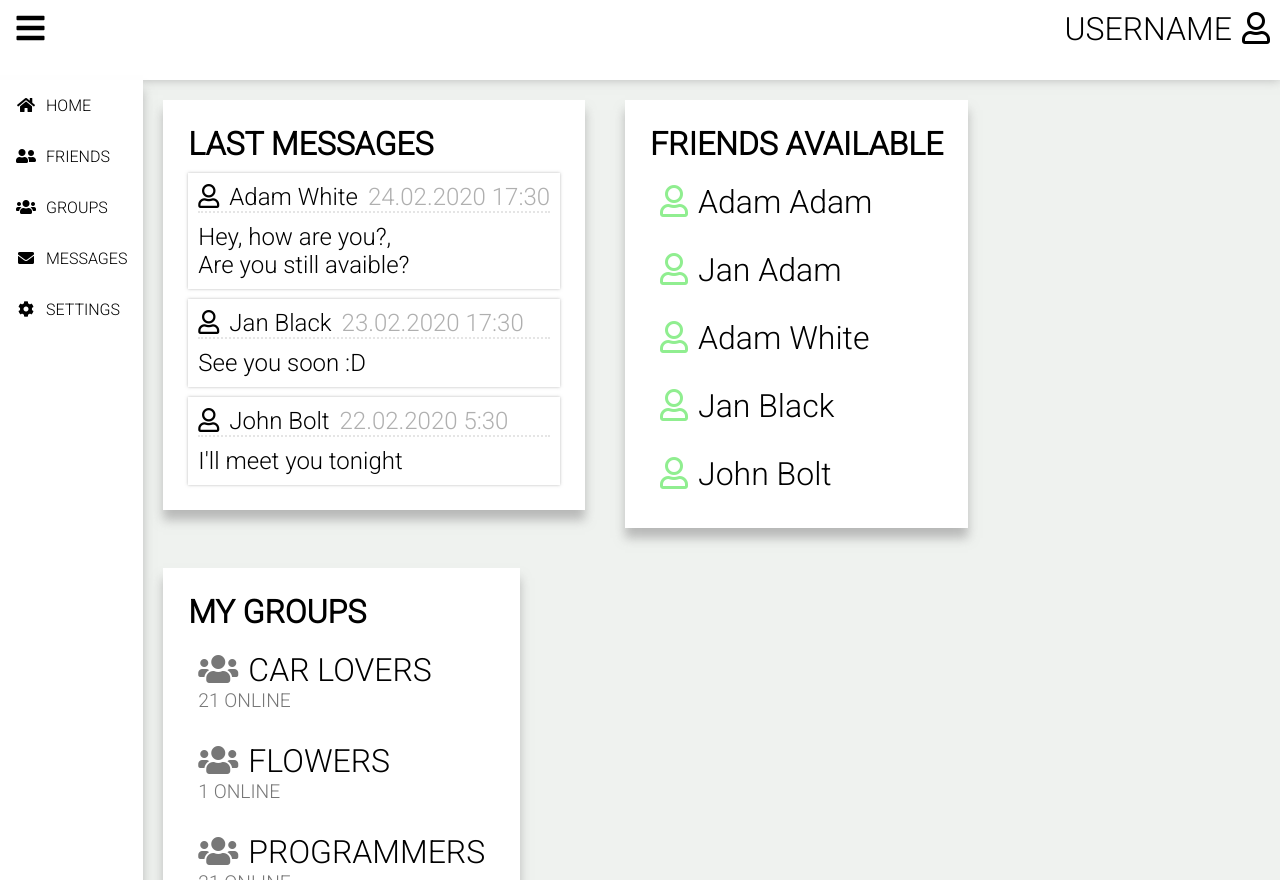
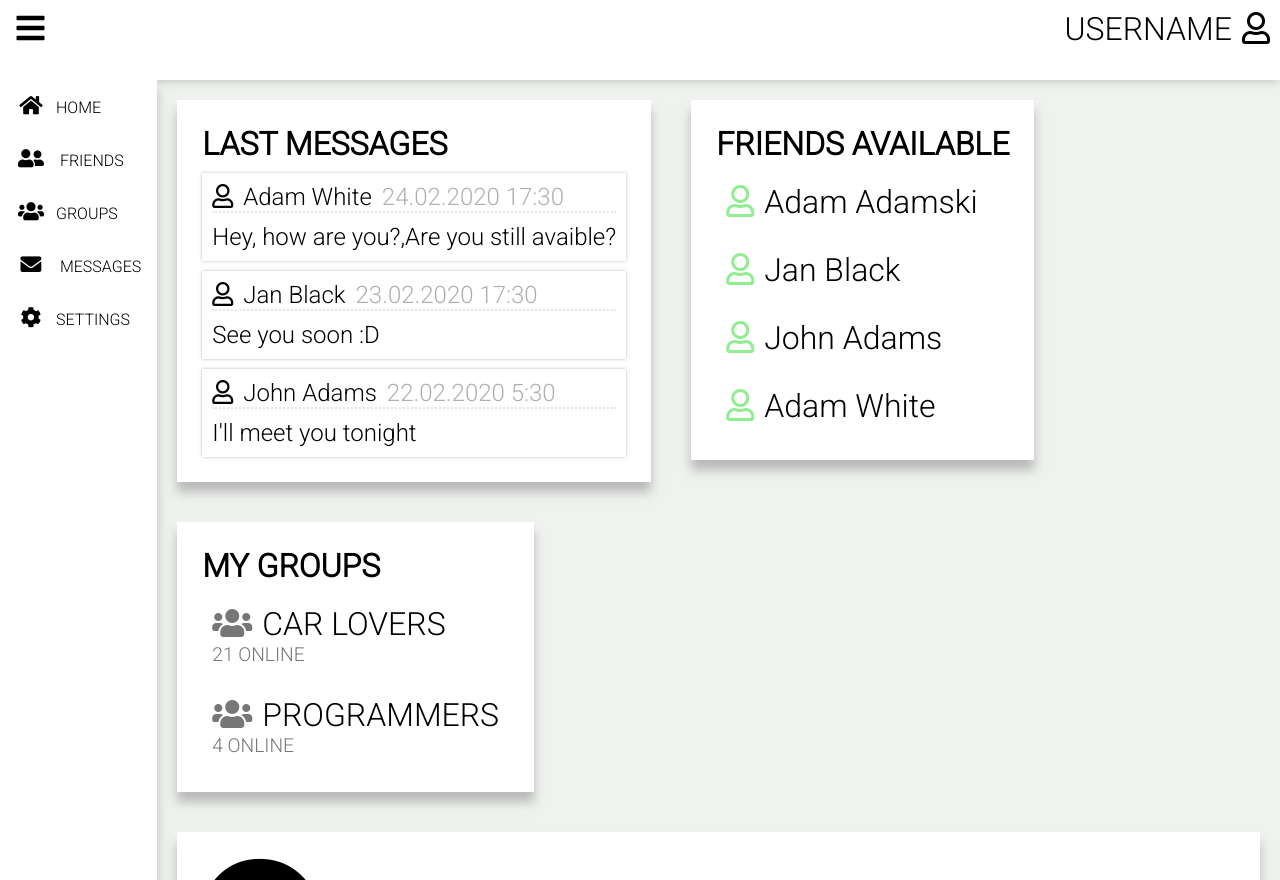
Before and after one commit to kaczormp4/firstreactapp, a React (Create React App) app: page / in a window 1280 px wide. Built offline with nearby package versions, Linux system fonts and the light colour scheme.

Commit message:
navbar animation

```diff
--- a/public/index.html
+++ b/public/index.html
@@ -36,7 +36,7 @@
       work correctly both with client-side routing and a non-root public URL.
       Learn how to configure a non-root public URL by running `npm run build`.
     -->
-    <title>React App</title>
+    <title>Example React App</title>
   </head>
   <body>
     <noscript>You need to enable JavaScript to run this app.</noscript>
--- a/src/components/Content.js
+++ b/src/components/Content.js
@@ -2,80 +2,50 @@ import React, {useState} from 'react'
 import { Link } from 'react-router-dom'
 import './Content.css';
 import LeftMenu from './LeftMenu';
+import data from './data.js';
 
+const LastMessages=({message})=>(
+    <div className='last-messages-box '>
+    <i className='far fa-user' />
+    <span>{message.senderName} {message.senderSurname}</span>
+    <h7>{message.date}</h7>
+    <div className='last-messages-text'>
+    {message.contents}
+    </div>
+   </div>
+)
+const FriendsAvailable=({user}) =>(
+    <div className='friendbox'>
+    <i className='far fa-user' />
+    {user.name} {user.surname}
+   </div>
+)
+const MyGroups=({group}) =>(
+    <div className='mygropus-box'>
+    <i className="fas fa-users" />
+    {group.groupName}
+    <p>{group.usersOnline} ONLINE</p>
+    </div>
+)
 function Content() {
+    const usersFriends = data.users.map(user=> <FriendsAvailable key={user.id} user={user}/>)
+    const myGroups = data.groups.map(group=> <MyGroups key={group.id} group={group}/>)
+    const lastMessages = data.messages.map(message=> <LastMessages key={message.id} message={message}/>)
     return (
         <main>
             <LeftMenu/>
            <div className='main-content'>
                <div className='content-boxes'>
                    <h1>LAST MESSAGES</h1>
-                   <div className='last-messages-box '>
-                    <i className='far fa-user' />
-                    <span>Adam White</span>
-                    <h7>24.02.2020 17:30</h7>
-                    <div className='last-messages-text'>
-                        Hey, how are you?,<br/>
-                        Are you still avaible?
-                    </div>
-                   </div>
-                   <div className='last-messages-box '>
-                    <i className='far fa-user' />
-                    <span>Jan Black</span>
-                    <h7>23.02.2020 17:30</h7>
-                    <div className='last-messages-text'>
-                        See you soon :D
-                    </div>
-                   </div>
-                   <div className='last-messages-box '>
-                    <i className='far fa-user' />
-                    <span>John Bolt</span>
-                    <h7>22.02.2020 5:30</h7>
-                    <div className='last-messages-text'>
-                        I'll meet you tonight
-                    </div>
-                   </div>
+                    {lastMessages}
                </div>
                <div className='content-boxes'>
                    <h1>FRIENDS AVAILABLE</h1>
-                   <div className='friendbox'>
-                    <i className='far fa-user' />
-                    Adam Adam
-                   </div>
-                   <div className='friendbox'>
-                    <i className='far fa-user' />
-                    Jan Adam
-                   </div>
-                   <div className='friendbox'>
-                   <i className='far fa-user' />
-                    Adam White
-                   </div>
-                   <div className='friendbox'>
-                   <i className='far fa-user' />
-                    Jan Black
-                   </div>
-                   <div className='friendbox'>
-                   <i className='far fa-user' />
-                    John Bolt
-                   </div>
+                    {usersFriends}
                </div>
                <div className='content-boxes'>
                 <h1>MY GROUPS</h1>
-                <div className='mygropus-box'>
-                    <i className="fas fa-users" />
-                    CAR LOVERS
-                    <p>21 ONLINE</p>
-                </div>
-                <div className='mygropus-box'>
-                    <i className="fas fa-users" />
-                    FLOWERS
-                    <p>1 ONLINE</p>
-                </div>
-                <div className='mygropus-box'>
-                    <i className="fas fa-users" />
-                    programmers
-                    <p>21 ONLINE</p>
-                </div>
+                {myGroups}
                </div>
                <div className='content-boxes'>
                 <a href="https://github.com/kaczormp4">
--- a/src/components/LeftMenu.css
+++ b/src/components/LeftMenu.css
@@ -24,7 +24,8 @@
 }
 
 .nav-item > a > i {
-  width: 20px;
+  width: 30px;
   margin-right: 10px;
   text-align: center;
+  font-size: 1.3em;
 }
--- a/src/components/LeftMenu.js
+++ b/src/components/LeftMenu.js
@@ -18,25 +18,25 @@ function LeftMenu() {
                 <li className='nav-item'>
                     <Link to='/friends' className='nav-links' onClick={closeMobileMenu}>
                         <i className="fas fa-user-friends" />
-                            FRIENDS
+                        <span> FRIENDS</span>
                         </Link>
                 </li>
                 <li className='nav-item'>
                     <Link to='/groups' className='nav-links' onClick={closeMobileMenu}>
                         <i className="fas fa-users" />
-                            GROUPS
+                        <span>GROUPS</span>
                         </Link>
                 </li>
                 <li className='nav-item'>
                     <Link to='/saved' className='nav-links' onClick={closeMobileMenu}>
                         <i className="fas fa-envelope" />
-                            MESSAGES
+                        <span> MESSAGES</span>
                         </Link>
                 </li>
                 <li className='nav-item'>
                     <Link to='/settings' className='nav-links' onClick={closeMobileMenu}>
                         <i className="fas fa-cog" />
-                            SETTINGS
+                        <span>SETTINGS</span>
                         </Link>
                 </li>
             </ul>
--- a/src/components/Navbar.css
+++ b/src/components/Navbar.css
@@ -21,6 +21,9 @@ a:focus {
 .navbar-logo > i {
   color: black;
   font-size: 2em;
+  transition-duration: 0.4s;
+  transition-timing-function: ease-in-out;
+  cursor: pointer;
 }
 .menu-icon > i {
   margin-left: 0.2em;
--- a/src/components/Navbar.js
+++ b/src/components/Navbar.js
@@ -1,11 +1,25 @@
-import React, { useState } from 'react'
-import { Link } from 'react-router-dom'
+import React, { useState } from 'react';
+import { Link } from 'react-router-dom';
 import './Navbar.css';
+import './LeftMenu.css';
 
 function Navbar() {
+
     const [click, setClick] = useState(false);
+    const handleClick = () =>{
+        setClick(!click);
+        let textMenu = document.querySelectorAll(".nav-links span");
+            for(let i=0; i<textMenu.length;i++){
+                if(textMenu[i].style.display==="none"){
+                    console.log("ss")
+                    textMenu[i].style.display=""
+                }else{
+                    textMenu[i].style.display="none"
+                }
+            }
 
-    const handleClick = () => setClick(!click);
+    }
+
     return (
         <>
             <nav className="navbar">
--- /dev/null
+++ b/src/components/data.js
@@ -0,0 +1,68 @@
+const data = {
+    messages:[
+        {
+            id:1,
+            senderName:'Adam',
+            senderSurname:'White',
+            date:'24.02.2020 17:30',
+            contents:'Hey, how are you?,Are you still avaible?',
+        },
+        {
+            id:2,
+            senderName:'Jan',
+            senderSurname:'Black',
+            date:'23.02.2020 17:30',
+            contents:'See you soon :D',
+        },
+        {
+            id:3,
+            senderName:'John',
+            senderSurname:'Adams',
+            date:'22.02.2020 5:30',
+            contents:"I'll meet you tonight",
+        },
+    ],
+    users:[
+        {
+            id:1,
+            age:22,
+            name:"Adam",
+            surname:"Adamski",
+            sex: "male",
+        },
+        {
+            id:2,
+            age:23,
+            name:"Jan",
+            surname:"Black",
+            sex: "male",
+        },
+        {
+            id:3,
+            age:25,
+            name:"John",
+            surname:"Adams",
+            sex: "male",
+        },
+        {
+            id:4,
+            age:32,
+            name:"Adam",
+            surname:"White",
+            sex: "male",
+        },
+    ],
+    groups:[
+        {
+            id:1,
+            groupName:"CAR LOVERS",
+            usersOnline:21,
+        },
+        {
+            id:2,
+            groupName:"PROGRAMMERS",
+            usersOnline:4,
+        }
+    ]
+}
+export default data;
```
Also changed, not shown: public/logo192.png (deleted), public/logo512.png (deleted).
